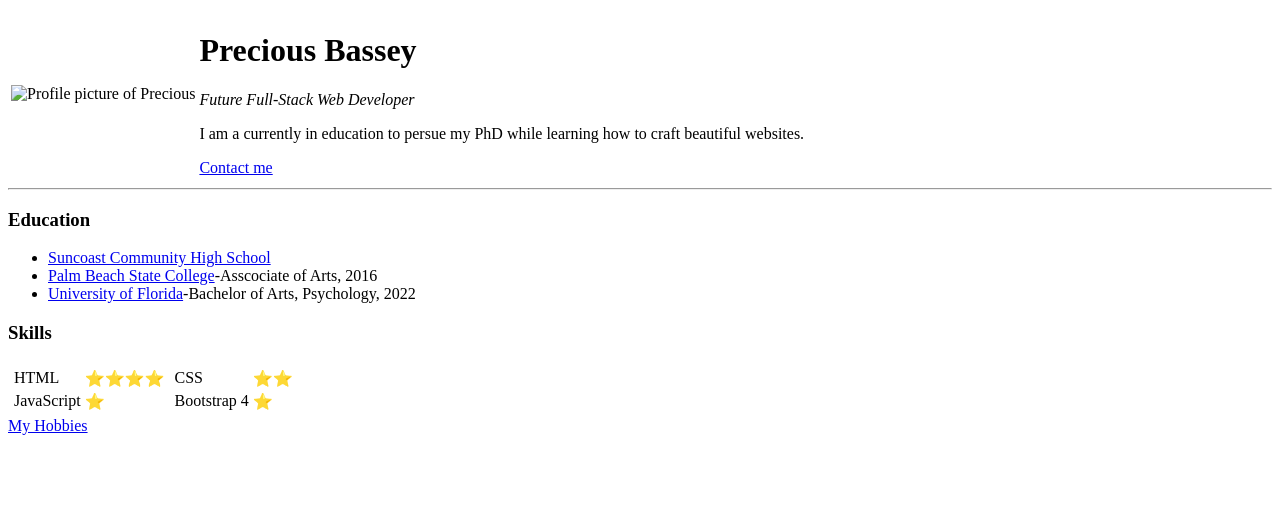
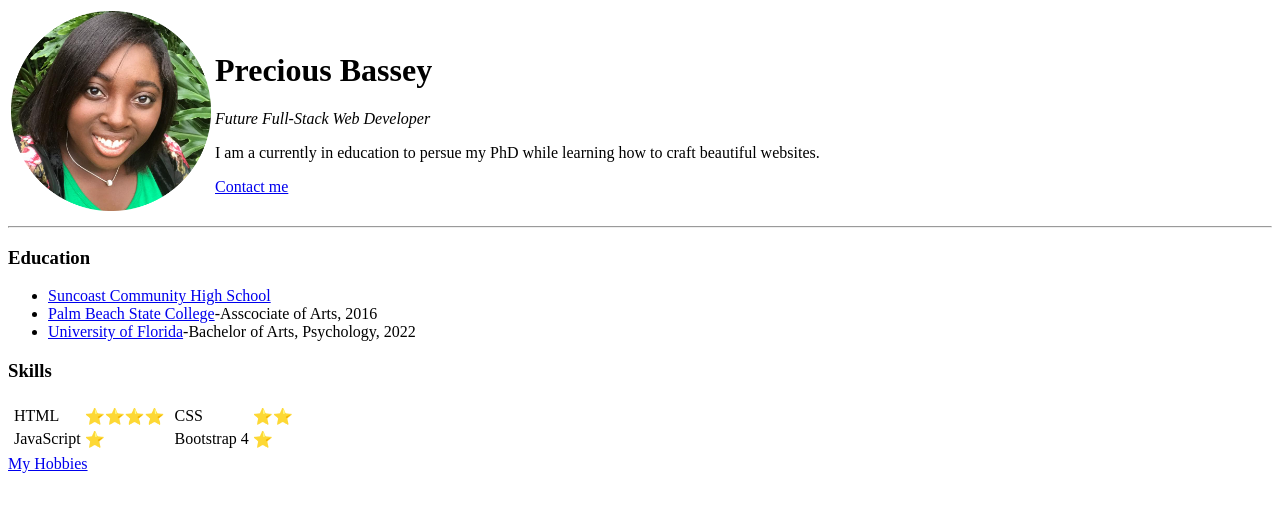
Before and after one commit to pbassey1/cv, a plain HTML site: page index.html in a window 1280 px wide. Drawn offline with Linux system fonts and the light colour scheme.

Commit message:
Update index.html

```diff
--- a/index.html
+++ b/index.html
@@ -8,7 +8,7 @@
 
 <body>
   <table>
-    <td><img src="images/precious.png" width="200px" height="200px" alt="Profile picture of Precious"></td>
+    <td><img src="precious.png" width="200px" height="200px" alt="Profile picture of Precious"></td>
     <td>
       <h1>Precious Bassey</h1>
       <p><em>Future Full-Stack Web Developer</em></p>
```
